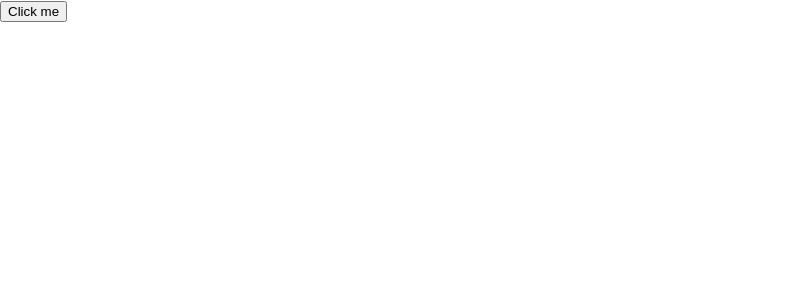
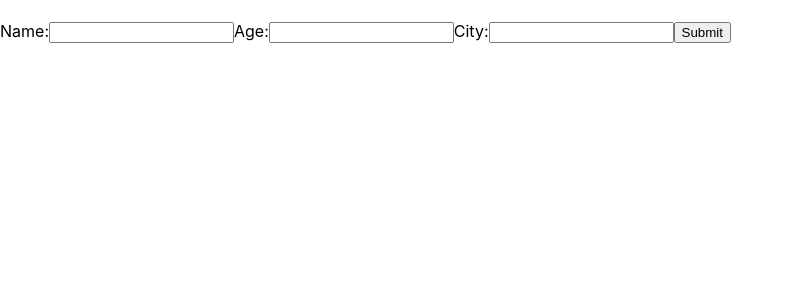
Before and after one commit to AbdullahKhan33/ReactTutorial, a React (Create React App) app: page / in a window 1280 px wide. Shown: the top 300 px of the page, without its empty margins (0-794 px from the left). Built offline with nearby package versions, Linux system fonts and the light colour scheme.

Commit message:
props and state

```diff
--- a/src/App.js
+++ b/src/App.js
@@ -1,14 +1,19 @@
 import React from 'react';
-import Button from './Button';
+import ClassCounter from './ClassCounter';
+import FunctionCounter from './FunctionCounter';
+import TodoListClass from './ToDoList-Class';
+import TodoListFunction from './TodoListFunction';
+import UserInfo from './UserInfo-Class';
 
 function App() {
-  const handleClick = () => {
-    console.log('Button clicked!');
-  };
 
   return (
     <div>
-      <Button onClick={handleClick} label="Click me" />
+      {/* <FunctionCounter/> */}
+      {/* <ClassCounter/> */}
+      {/* <TodoListFunction/> */}
+      {/* <TodoListClass/> */}
+      <UserInfo/>
     </div>
   );
 }
--- a/src/Button.js
+++ /dev/null
@@ -1,11 +0,0 @@
-import React from 'react';
-
-function Button(props) {
-  return (
-    <button onClick={props.onClick}>
-      {props.label}
-    </button>
-  );
-}
-
-export default Button;
--- /dev/null
+++ b/src/ClassCounter.jsx
@@ -0,0 +1,26 @@
+import React, { Component } from 'react';
+
+class ClassCounter extends Component {
+  constructor(props) {
+    super(props);
+    this.state = {
+      count: 0
+    };
+  }
+
+  handleIncrement = () => {
+    this.setState({ count: this.state.count + 1 });
+  }
+
+  render() {
+    return (
+      <div>
+        <h1>Count: {this.state.count}</h1>
+        <h2>{this.props.message}</h2>
+        <button onClick={this.handleIncrement}>Increment</button>
+      </div>
+    );
+  }
+}
+
+export default ClassCounter;
--- /dev/null
+++ b/src/FunctionCounter.jsx
@@ -0,0 +1,19 @@
+import React, { useState } from 'react';
+
+function FunctionCounter(props) {
+  const [count, setCount] = useState(0);
+
+  const handleIncrement = () => {
+    setCount(count + 1);
+  }
+
+  return (
+    <div>
+      <h1>Count: {count}</h1>
+      <h2>{props.message}</h2>
+      <button onClick={handleIncrement}>Increment</button>
+    </div>
+  );
+}
+
+export default FunctionCounter;
--- /dev/null
+++ b/src/ToDoList-Class.jsx
@@ -0,0 +1,37 @@
+import React, { Component } from 'react';
+
+class TodoListClass extends Component {
+  constructor(props) {
+    super(props);
+    this.state = {
+      todos: [
+        { id: 1, text: 'Learn React' },
+        { id: 2, text: 'Build an app' },
+        { id: 3, text: 'Deploy to production' }
+      ]
+    };
+  }
+
+  handleDelete = (id) => {
+    const updatedTodos = this.state.todos.filter(todo => todo.id !== id);
+    this.setState({ todos: updatedTodos });
+  }
+
+  render() {
+    return (
+      <div>
+        <h1>{this.props.title}</h1>
+        <ul>
+          {this.state.todos.map(todo => (
+            <li key={todo.id}>
+              {todo.text}
+              <button onClick={() => this.handleDelete(todo.id)}>Delete</button>
+            </li>
+          ))}
+        </ul>
+      </div>
+    );
+  }
+}
+
+export default TodoListClass;
--- /dev/null
+++ b/src/TodoListFunction.jsx
@@ -0,0 +1,30 @@
+import React, { useState } from 'react';
+
+function TodoListFunction(props) {
+  const [todos, setTodos] = useState([
+    { id: 1, text: 'Learn React' },
+    { id: 2, text: 'Build an app' },
+    { id: 3, text: 'Deploy to production' }
+  ]);
+
+  const handleDelete = (id) => {
+    const updatedTodos = todos.filter(todo => todo.id !== id);
+    setTodos(updatedTodos);
+  }
+
+  return (
+    <div>
+      <h1>{props.title}</h1>
+      <ul>
+        {todos.map(todo => (
+          <li key={todo.id}>
+            {todo.text}
+            <button onClick={() => handleDelete(todo.id)}>Delete</button>
+          </li>
+        ))}
+      </ul>
+    </div>
+  );
+}
+
+export default TodoListFunction;
--- /dev/null
+++ b/src/UserInfo-Class.jsx
@@ -0,0 +1,48 @@
+import React, { Component } from 'react';
+
+class UserInfo extends Component {
+  constructor(props) {
+    super(props);
+    this.state = {
+      name: '',
+      age: '',
+      city: ''
+    };
+  }
+
+  handleInputChange = (event) => {
+    const { name, value } = event.target;
+    this.setState({ [name]: value });
+  }
+
+  handleSubmit = (event) => {
+    event.preventDefault();
+    const { name, age, city } = this.state;
+    alert(`Name: ${name}, Age: ${age}, City: ${city}`);
+  }
+
+  render() {
+    return (
+      <div>
+        <h1>{this.props.title}</h1>
+        <form onSubmit={this.handleSubmit}>
+          <label>
+            Name:
+            <input type="text" name="name" value={this.state.name} onChange={this.handleInputChange} />
+          </label>
+          <label>
+            Age:
+            <input type="text" name="age" value={this.state.age} onChange={this.handleInputChange} />
+          </label>
+          <label>
+            City:
+            <input type="text" name="city" value={this.state.city} onChange={this.handleInputChange} />
+          </label>
+          <button type="submit">Submit</button>
+        </form>
+      </div>
+    );
+  }
+}
+
+export default UserInfo;
```
